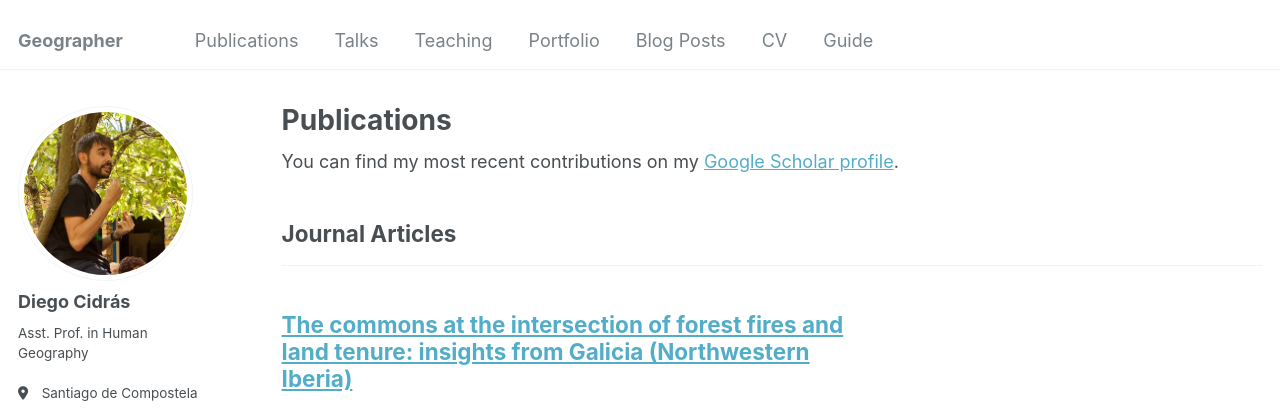
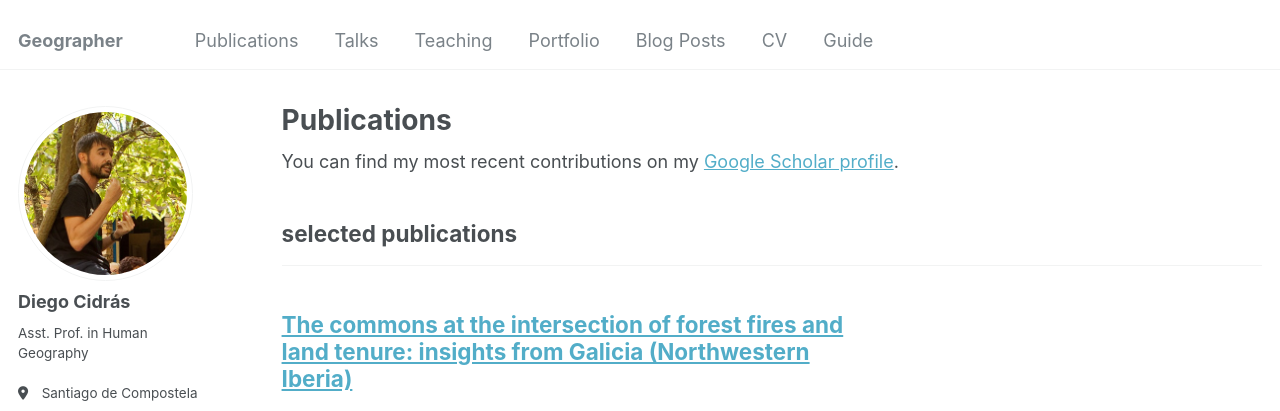
Before and after one commit to diegocidras/diegocidras.github.io, a Jekyll site: the page built from _pages/publications.html, in a window 1280 px wide and 928 px high. Shown: the top 411 px of the window. Built offline with Jekyll 4.4.1, drawn with Linux system fonts in a browser that asks for light colours; some web fonts are replaced.

Commit message:
Update _config.yml

```diff
--- a/_config.yml
+++ b/_config.yml
@@ -79,7 +79,7 @@ publication_category:
   books:
     title: 'Books'
   manuscripts:
-    title: 'Journal Articles'
+    title: 'selected publications'
   conferences:
     title: 'Conference Papers'
 
```
